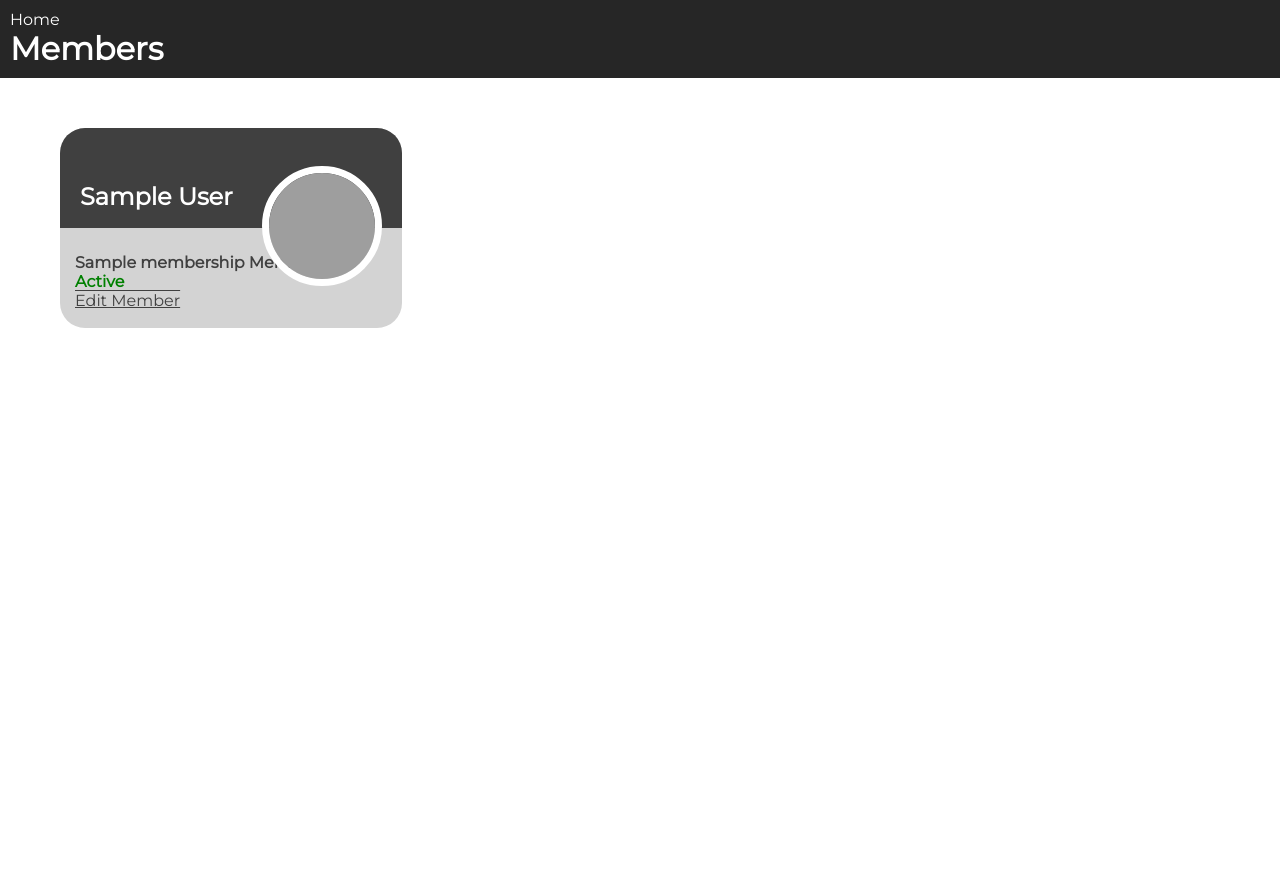
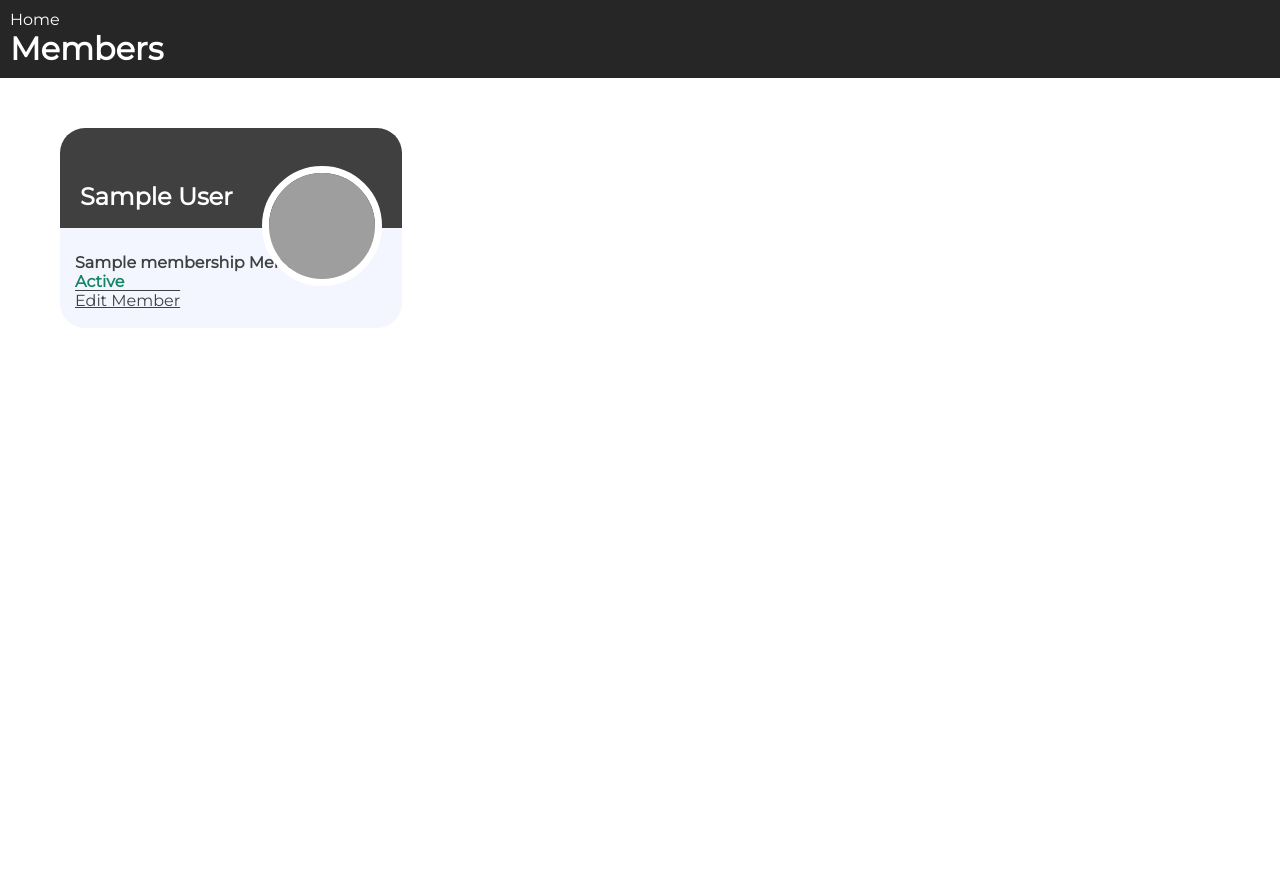
Before and after one commit to callumw118/gym_booking_system, a Flask app: page /members in a window 1280 px wide. Run offline with Flask 2, Linux system fonts and the light colour scheme; a database or web service that is not in the repository returns one stand-in record (values such as "Sample title"); some libraries are stand-ins or nearby versions; grey boxes are pictures that could not be loaded.

Commit message:
Changes some colours:

```diff
--- a/static/members.css
+++ b/static/members.css
@@ -12,13 +12,13 @@
 .card {
     position: relative;
     border-radius: 25px;
-    background-color: lightgrey;
+    background-color: #f4f6ff;
     height: 200px;
     width: 28%;
     text-align: left;
     padding: 25px 15px;
     margin: 20px 30px;
-
+    /* border: 1px solid black; */
 }
 
 .top {
--- a/templates/index.html
+++ b/templates/index.html
@@ -6,9 +6,9 @@
     <ul class="menu-list">
       <li><a href="/members" menu-text="MEMBERS">MEMBERS</a></li>
       <li><a href="/members/new" menu-text="ADD">ADD MEMBER</a></li>
-      <li><a href="/bookings/new" menu-text="BOOK">BOOK MEMBER</a></li>
       <li><a href="/activities" menu-text="CLASSES">CLASSES</a></li>
       <li><a href="/activities/new" menu-text="ADD">ADD CLASS</a></li>
+      <li><a href="/bookings/new" menu-text="BOOK">BOOK MEMBER</a></li>
       <li><a href="/bookings" menu-text="BOOKINGS">BOOKINGS</a></li>
     </ul>
   </menu>
--- a/templates/members/edit.html
+++ b/templates/members/edit.html
@@ -24,7 +24,7 @@
         <option value="Deactive">Deactive</option>
       </select>
 
-      <input type="submit" value="Update">
+      <input class="button" type="submit" value="Update">
     </main>
   </section>
 </form>
--- a/templates/members/index.html
+++ b/templates/members/index.html
@@ -17,11 +17,15 @@
     </div>
       <div class="bottom">
         <div class="status">
-          <h4>{{ member.membership }} Member</h4>
+          {% if member.membership == "Premium" %}
+          <h4 style="color: #cdb30c">{{ member.membership }} Member</h4>
+          {% else %}
+          <h4 style="color: #404040">{{ member.membership }} Member</h4>
+          {% endif %}
           {% if member.status == "Active" %}
-          <h4 style="color:green">{{ member.status }}</h4>
+          <h4 style="color:#158467">{{ member.status }}</h4>
           {% else %}
-          <h4 style="color:red">{{ member.status }}</h4>
+          <h4 style="color:#810000">{{ member.status }}</h4>
           {% endif %}
          <a href="/members/ {{ member.id }}/edit">Edit Member</a>
       </div>
```
